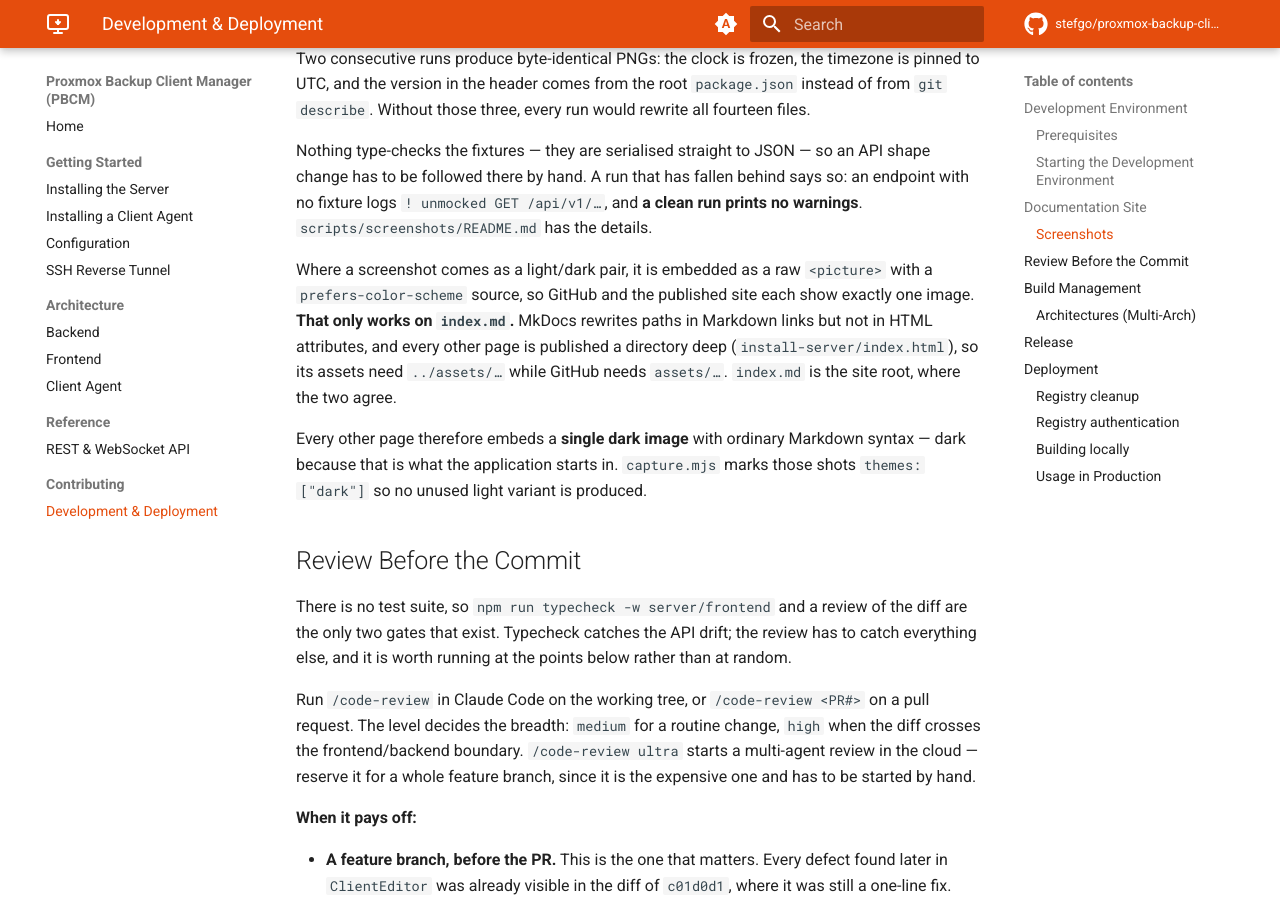
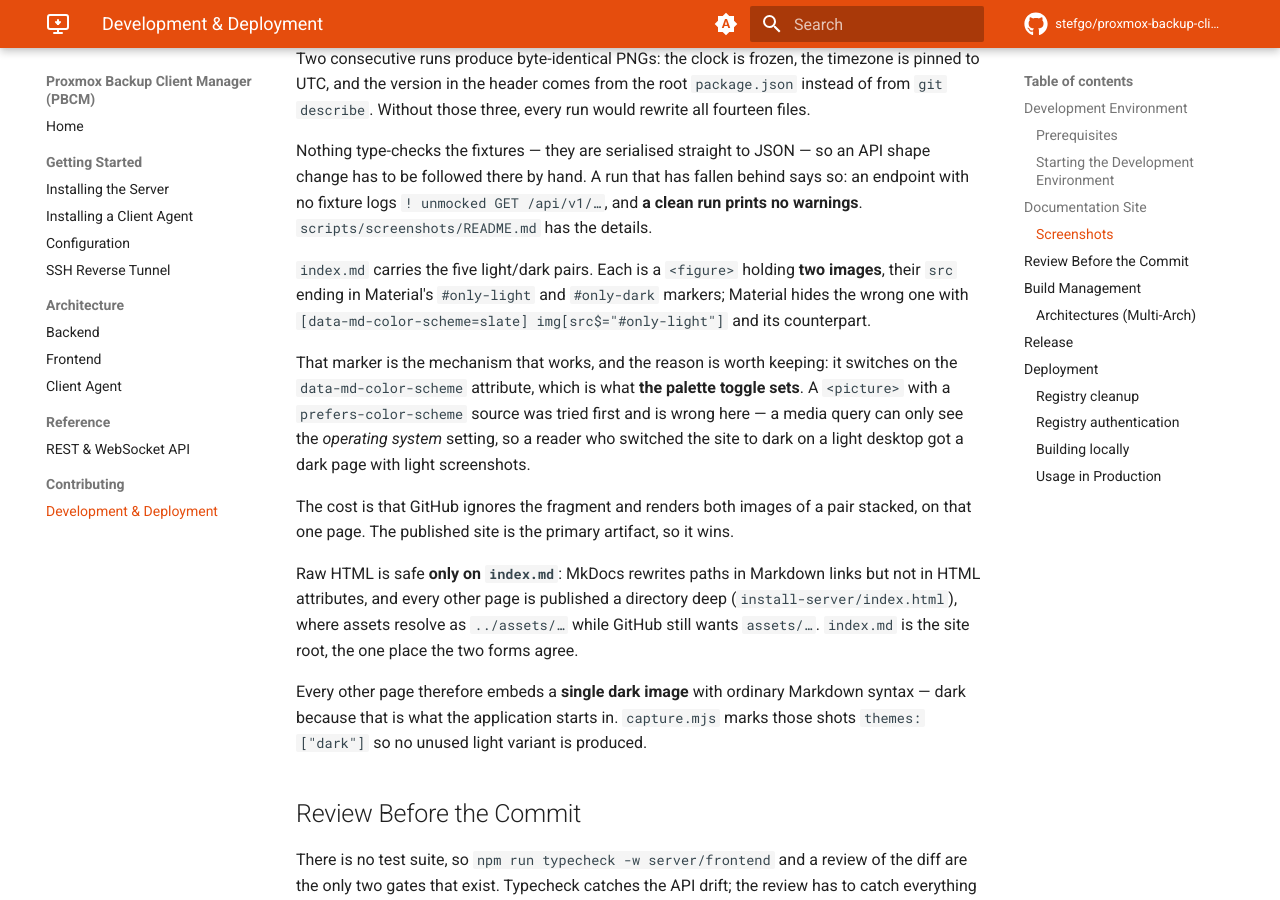
Before and after one commit to stefgo/proxmox-backup-client-manager, an MkDocs documentation site: the page built from docs/development.md, in a window 1280 px wide and 900 px high, scrolled down 2389 px. Built offline with MkDocs 1.6.1 and Material for MkDocs 9.7.7, drawn with Linux system fonts in a browser that asks for light colours; comment, search, counter and statistics services are not loaded.

Commit message:
Refactor screenshot handling in documentation to use light/dark image pairs for better compatibility across platforms

```diff
--- a/docs/development.md
+++ b/docs/development.md
@@ -99,12 +99,24 @@ change has to be followed there by hand. A run that has fallen behind says so: a
 with no fixture logs `! unmocked GET /api/v1/…`, and **a clean run prints no warnings**.
 `scripts/screenshots/README.md` has the details.
 
-Where a screenshot comes as a light/dark pair, it is embedded as a raw `<picture>` with a
-`prefers-color-scheme` source, so GitHub and the published site each show exactly one
-image. **That only works on `index.md`.** MkDocs rewrites paths in Markdown links but not
+`index.md` carries the five light/dark pairs. Each is a `<figure>` holding **two images**,
+their `src` ending in Material's `#only-light` and `#only-dark` markers; Material hides
+the wrong one with `[data-md-color-scheme=slate] img[src$="#only-light"]` and its
+counterpart.
+
+That marker is the mechanism that works, and the reason is worth keeping: it switches on
+the `data-md-color-scheme` attribute, which is what **the palette toggle sets**. A
+`<picture>` with a `prefers-color-scheme` source was tried first and is wrong here — a
+media query can only see the *operating system* setting, so a reader who switched the site
+to dark on a light desktop got a dark page with light screenshots.
+
+The cost is that GitHub ignores the fragment and renders both images of a pair stacked, on
+that one page. The published site is the primary artifact, so it wins.
+
+Raw HTML is safe **only on `index.md`**: MkDocs rewrites paths in Markdown links but not
 in HTML attributes, and every other page is published a directory deep
-(`install-server/index.html`), so its assets need `../assets/…` while GitHub needs
-`assets/…`. `index.md` is the site root, where the two agree.
+(`install-server/index.html`), where assets resolve as `../assets/…` while GitHub still
+wants `assets/…`. `index.md` is the site root, the one place the two forms agree.
 
 Every other page therefore embeds a **single dark image** with ordinary Markdown syntax —
 dark because that is what the application starts in. `capture.mjs` marks those shots
```
Also changed, not shown: docs/index.md (+10 -20 lines), docs/stylesheets/extra.css (+5 -5 lines), scripts/screenshots/README.md (+15 -6 lines), scripts/screenshots/capture.mjs (+4 -4 lines).
